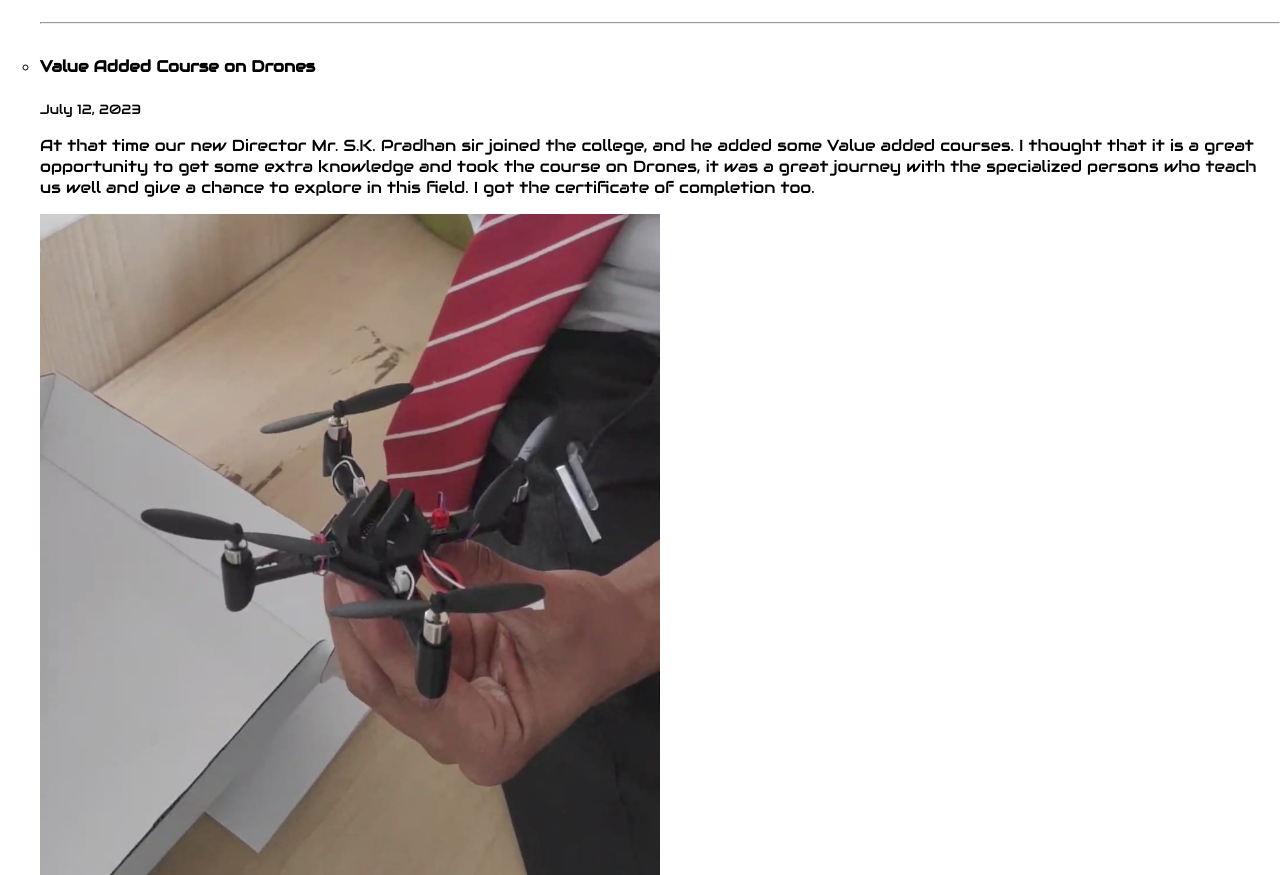
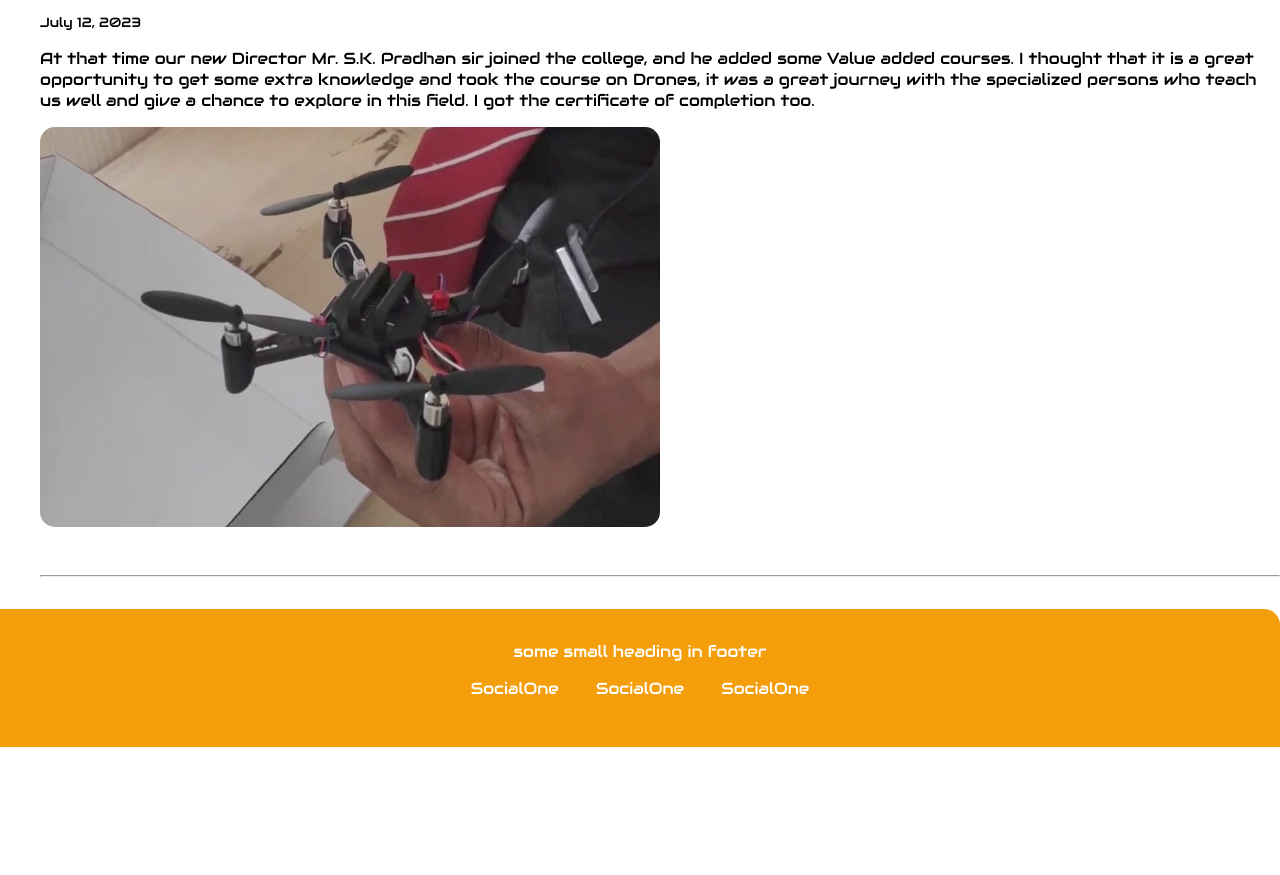
Before and after one commit to Naughtdefender/Project-01-Making-a-portfolio-using-HTML-and-CSS, a plain HTML site: page blogs.html in a window 1280 px wide. Shown: the part 960-1835 px from the top of the page. After the commit the page ends 1707 px from the top, so only its background shows below. Drawn offline with Linux system fonts and the light colour scheme.

Commit message:
added flex-box in css stylesheet for images

```diff
--- a/blogs.html
+++ b/blogs.html
@@ -43,12 +43,14 @@
           because it was 1st event in the College, but I didn't expect that I
           got the first position in Competition.
         </p>
+        <div class="img">
 
           <img
-          class="img"
             src="images/photography-competition.jpg"
             alt="Image not found"
           />
+
+        </div>
 
         <div class="link"></div>
       </li>
@@ -65,12 +67,14 @@
           and give a chance to explore in this field. I got the certificate of
           completion too.
         </p>
+        <div class="img">
 
           <img
-          class="img img-drone"
             src="images/Drones.jpg"
             alt="Image not found"
           />
+
+        </div>
 
         <div class="link"></div>
       </li>
--- a/styles.css
+++ b/styles.css
@@ -26,13 +26,22 @@ hr {
 /* images */
 
 .img {
+  display: flex;
+
+  align-items: center;
+  /* border: 1px solid var(--primary-color); */
+  padding: 0 0;
+  /* border-radius: 25px; */
   width: 50%;
-  height: auto;
+  height: 50vh;
 }
 
-.img-drone {
-  width: 50%;
-  height: auto;
+.img img {
+  width: 100%;
+  height: 100%;
+  object-fit: cover;
+  border-radius: 15px;
+  flex-wrap: wrap;
 }
 
 /**Links**/
```
Lines whose indentation alone changed are shown as unchanged.
